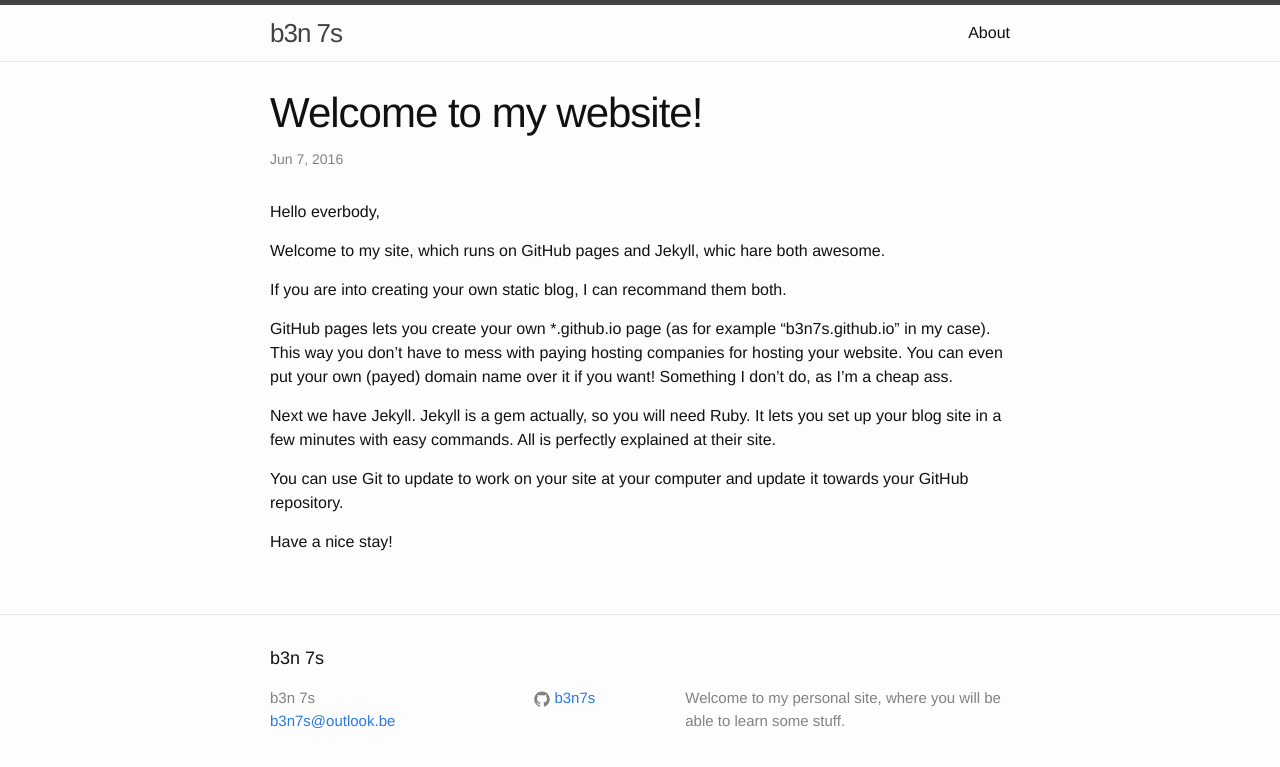
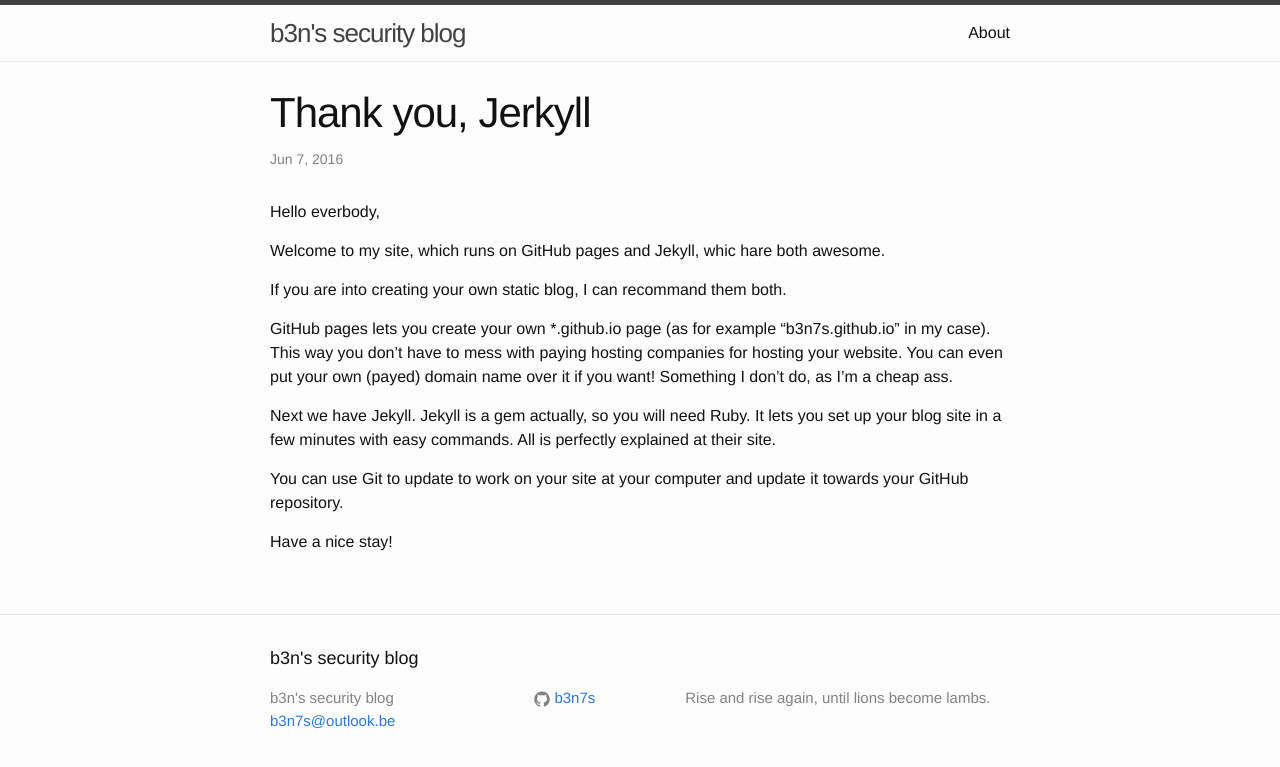
Before and after one commit to kurisuryu/b3n7s.github.io, a Jekyll site: the page built from _posts/2016-06-07-welcome-to-my-site.markdown, in a window 1280 px wide. Shown: the top 767 px of the page. Built offline with Jekyll 4.4.1, drawn with Linux system fonts in a browser that asks for light colours.

Commit message:
New post

```diff
--- a/_config.yml
+++ b/_config.yml
@@ -6,10 +6,10 @@
 # 'jekyll serve'. If you change this file, please restart the server process.
 
 # Site settings
-title: b3n 7s
+title: b3n's security blog
 email: b3n7s@outlook.be
 description: > # this means to ignore newlines until "baseurl:"
-  Welcome to my personal site, where you will be able to learn some stuff.
+  Rise and rise again, until lions become lambs.
 baseurl: "" # the subpath of your site, e.g. /blog
 url: "http://b3n7s.github.io" # the base hostname & protocol for your site
 #twitter_username: jekyllrb
--- a/_posts/2016-06-07-welcome-to-my-site.markdown
+++ b/_posts/2016-06-07-welcome-to-my-site.markdown
@@ -1,6 +1,6 @@
 ---
 layout: post
-title:  "Welcome to my website!"
+title:  "Thank you, Jerkyll"
 date:   2016-06-07 18:22:10 +0430
 categories: jekyll update
 ---
```
Also changed, not shown: _posts/2016-06-08-windows-xp-on-qemu.markdown (added, +98 -0 lines).
